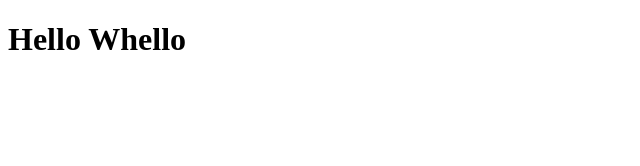
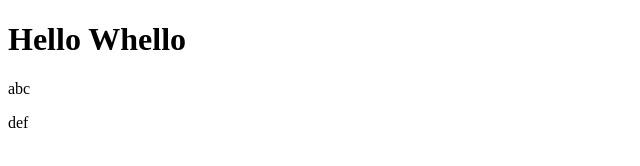
Before and after one commit to jkat74nti/fork_from_jk74_git-demo, a plain HTML site: page index.html in a window 1280 px wide. Shown: the full height of the page, 0-640 px from the left. Drawn offline with Linux system fonts and the light colour scheme.

Commit message:
added text

```diff
--- a/index.html
+++ b/index.html
@@ -10,5 +10,7 @@
 </head>
 <body>
     <h1>Hello Whello</h1>
+    <p> abc</p>
+    <p>def</p>
 </body>
 </html>
```
